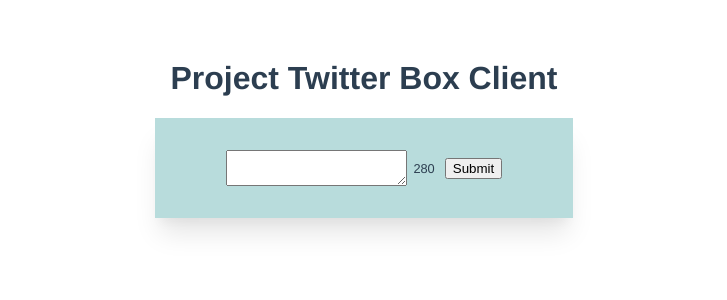
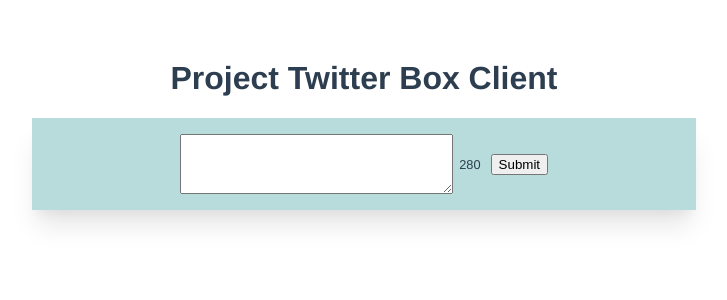
Before and after one commit to romansenin/Twitter-Box-Client, a Vue app: page / in a window 1280 px wide. Shown: the top 300 px of the page, without its empty margins (276-1003 px from the left). Built offline with nearby package versions, Linux system fonts and the light colour scheme; what vue-tailwind would draw is missing.

Commit message:
tweaked some styling

```diff
--- a/src/components/HelloWorld.vue
+++ b/src/components/HelloWorld.vue
@@ -51,9 +51,10 @@
 <!-- Add "scoped" attribute to limit CSS to this component only -->
 <style scoped>
 .box {
-  width: 33%;
+  width: 50%;
   background-color: #b8dcdc;
-  height: 100px;
+  /* height: 100px; */
+  padding: 1em;
   margin: 0 auto 1em auto;
   display: flex;
   justify-content: center;
@@ -64,6 +65,8 @@
 
 .box textarea {
   margin-right: 0.5em;
+  height: 4em;
+  width: 20em;
 }
 
 .chars-left {
```
